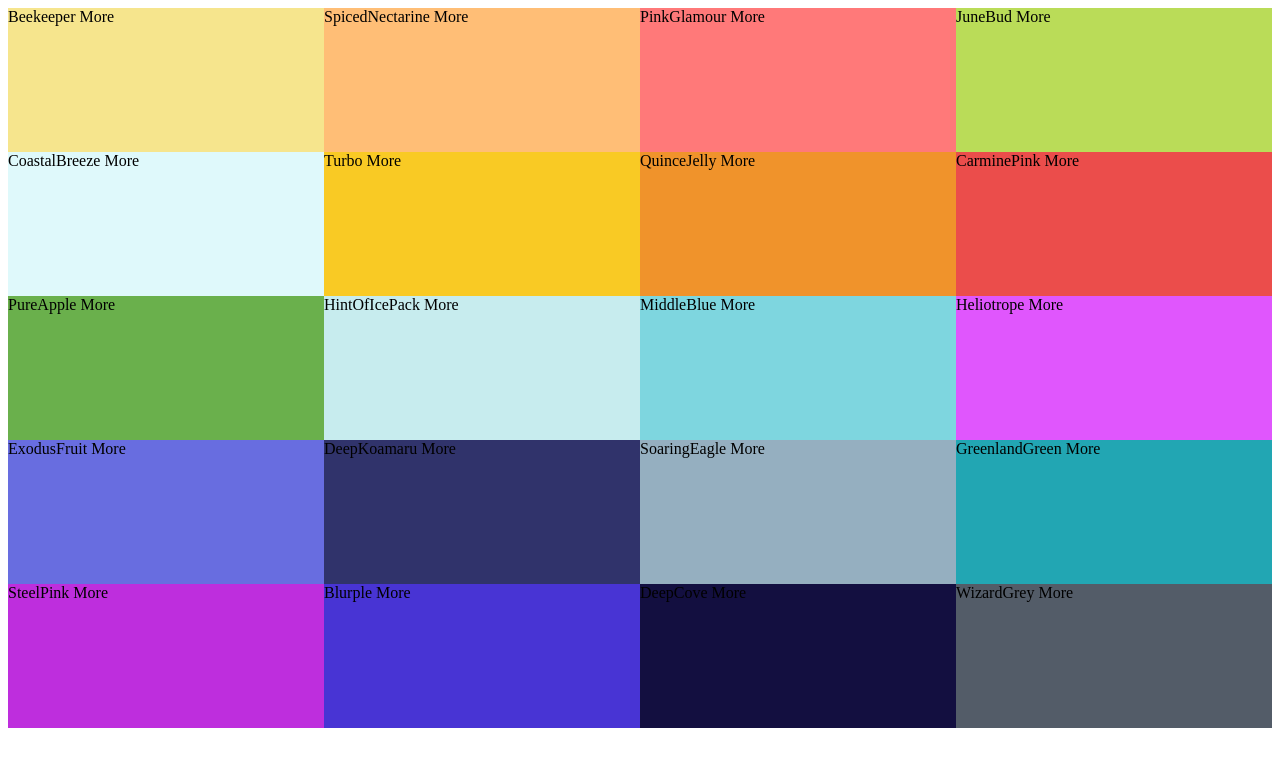
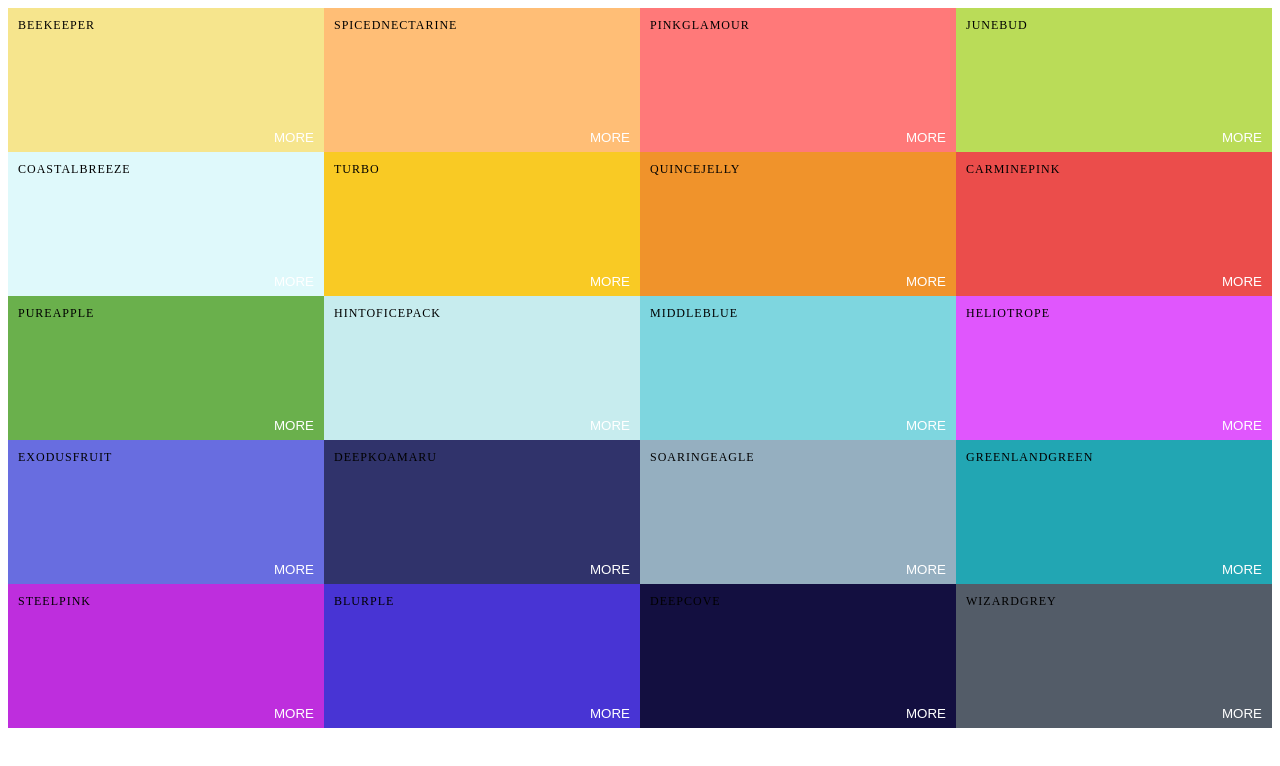
Before and after one commit to LaneBrents/ReactColorProject, a React (Vite) app in the folder vite-project/: page / in a window 1280 px wide. Shown: the top 766 px of the page. Built offline with nearby package versions, Linux system fonts and the light colour scheme.

Commit message:
ColorBox Styling

```diff
--- a/vite-project/src/components/ColorBox.jsx
+++ b/vite-project/src/components/ColorBox.jsx
@@ -1,11 +1,16 @@
 import React, { Component } from "react";
 import "../styles/ColorBox.css";
 
-export default function ColorBox(props) {
+export default function ColorBox({name, background}) {
   return (
-    <div style={{ background: props.background }} className="ColorBox">
-      <span>{props.name}</span>
-      <span> More</span>
+    <div style={{ background: background }} className="ColorBox">
+      <div className="container">
+        <div className="container-content">
+            <span>{name}</span>
+        </div>
+        <button className="copy-btn">Copy</button>
+      </div>
+      <button className="more-btn">More</button>
     </div>
   );
 }
--- a/vite-project/src/components/Palette.jsx
+++ b/vite-project/src/components/Palette.jsx
@@ -2,8 +2,8 @@ import React, { Component } from "react";
 import ColorBox from "./ColorBox";
 import "../styles/Palette.css";
 
-export default function Palette(props) {
-  const colorBoxes = props.colors.map((color) => (
+export default function Palette({colors}) {
+  const colorBoxes = colors.map((color) => (
     <ColorBox background={color.color} name={color.name} />
   ));
 
--- a/vite-project/src/styles/ColorBox.css
+++ b/vite-project/src/styles/ColorBox.css
@@ -4,5 +4,58 @@
     margin: 0 auto;
     display: inline-block;
     position: relative;
+    margin-bottom: -4px;
+}
+
+.copy-btn {
+    width: 100px;
+    height: 30px;
+    position: absolute;
+    display: inline-block;
+    top: 50%;
+    left: 50%;
+    margin-left: -50px;
+    margin-top: -15px;
+    text-align: center;
+    outline: none;
+    background: rgba(255,255,255,0.3);
+    font-size: 1rem;
+    line-height: 30px;
+    color: white;
+    text-transform: uppercase;
+    border: none;
+    opacity: 0;
+    cursor: pointer;
+    border-radius: 15px;
+}
+
+.ColorBox:hover .copy-btn, .more-btn {
+    opacity: 1;
+    transition: 0.3s;
+}
+
+.container-content {
+    position: absolute;
+    width: 100%;
+    left: 0px;
+    padding: 10px;
+    color: black;
+    letter-spacing: 1px;
+    text-transform: uppercase;
+    font-size: 12px;
+}
+
+.more-btn {
+    background: 0;
+    position: absolute;
+    border: none;
+    right: 0px;
+    bottom: 0px;
+    color: white;
+    width: 60px;
+    height: 30px;
+    text-align: center;
+    line-height: 30px;
+    text-transform: uppercase;
     cursor: pointer;
 }
```
